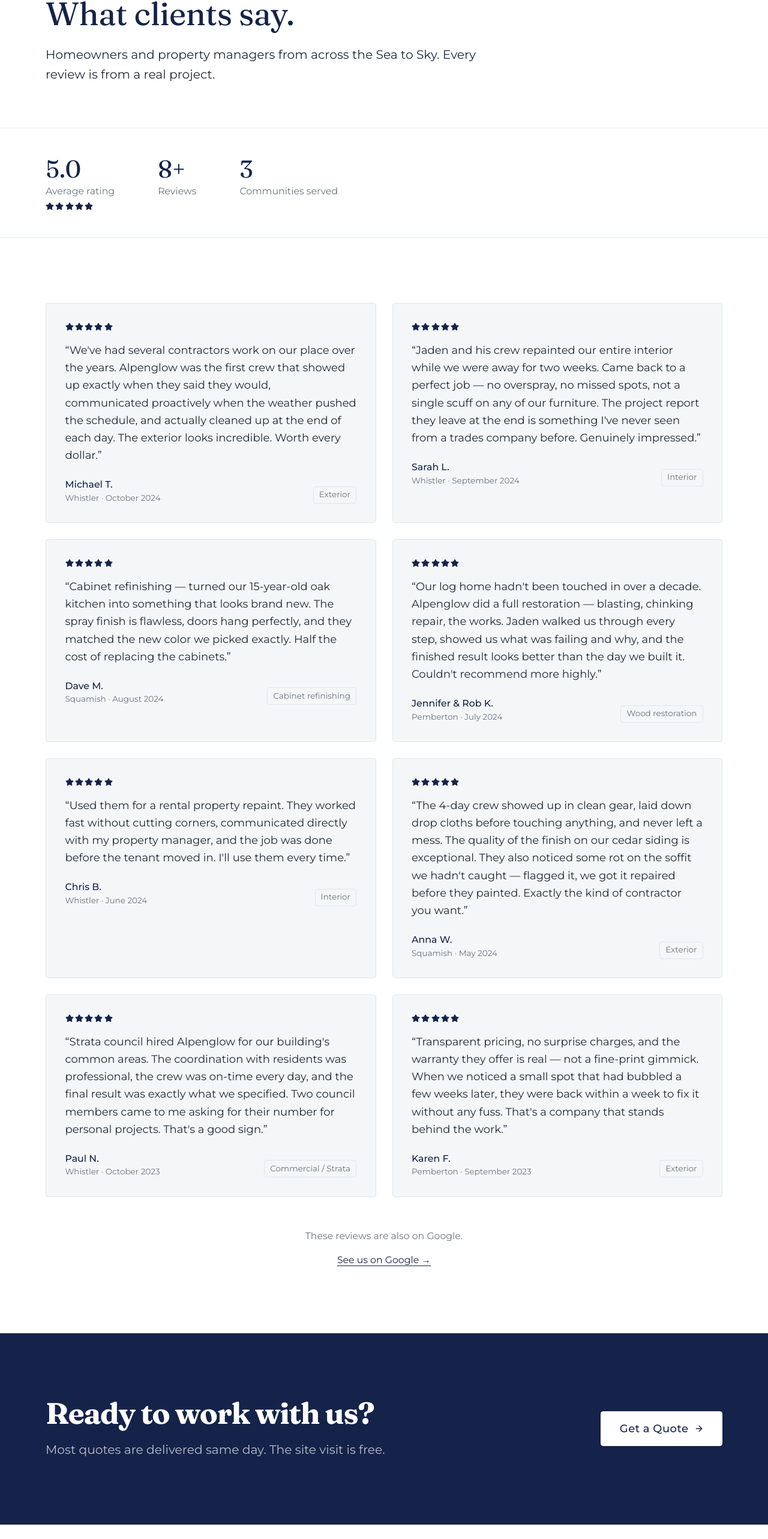
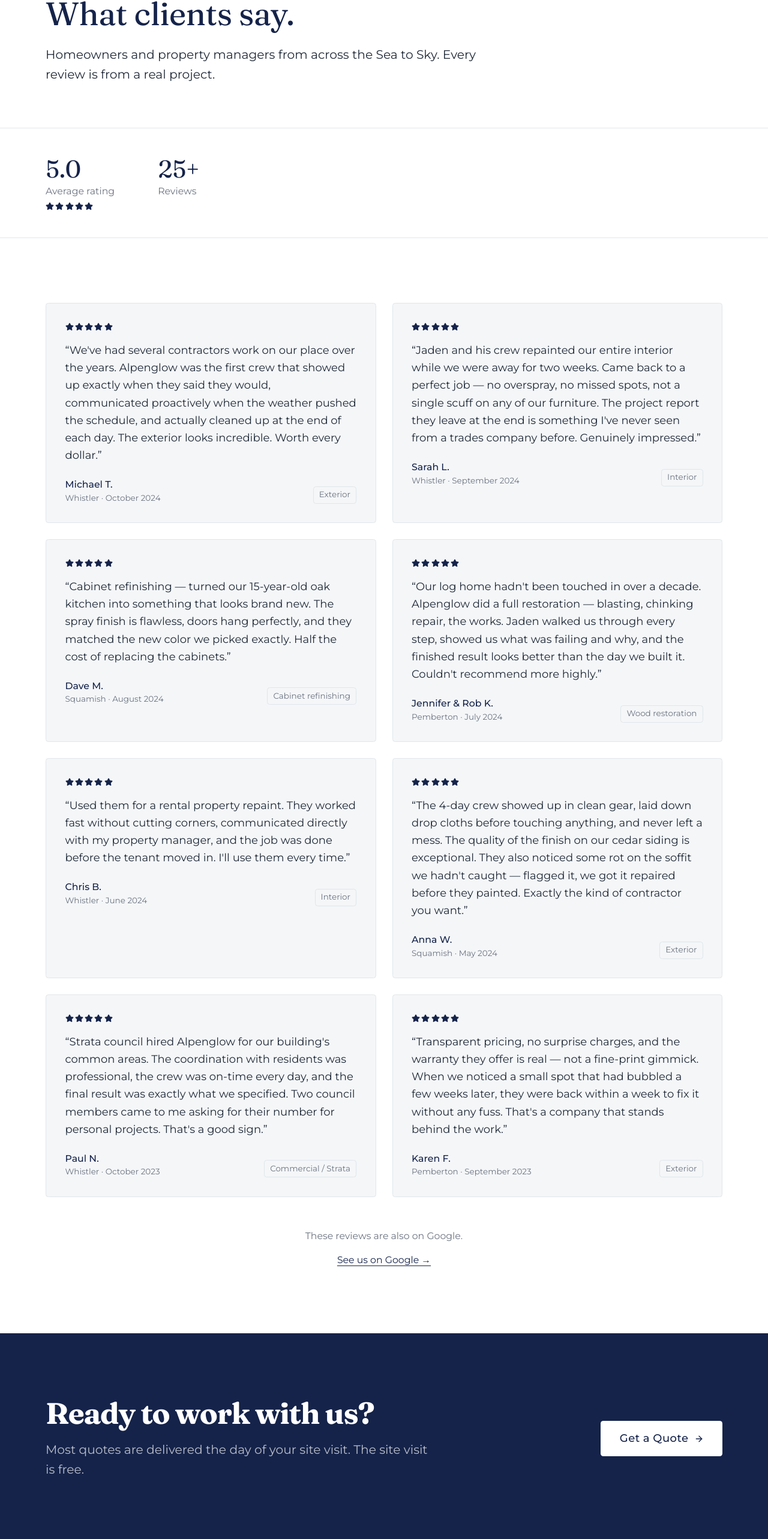
Before and after one commit to jadenlegate/alp-painting, a Next.js app: page /reviews in a window 1280 px wide. Shown: the part 223-2789 px from the top of the page at 60% size. Built offline with nearby package versions, Linux system fonts and the light colour scheme.

Commit message:
Review stat cleanup, required form fields, clarify quote timing

```diff
--- a/src/app/(site)/blog/[slug]/page.tsx
+++ b/src/app/(site)/blog/[slug]/page.tsx
@@ -286,7 +286,7 @@ export default async function BlogPostPage({
 
       <CtaBlock
         heading="Ready to get started?"
-        subline="Most quotes are delivered same day. The site visit is free."
+        subline="Most quotes are delivered the day of your site visit. The site visit is free."
         primaryLabel="Get a Quote"
       />
     </>
--- a/src/app/(site)/contact/page.tsx
+++ b/src/app/(site)/contact/page.tsx
@@ -7,7 +7,7 @@ import { SITE } from "@/lib/site";
 export const metadata: Metadata = {
   title: "Get a Quote",
   description:
-    "Request a quote from Alpenglow Painting. Most quotes delivered same day for projects across Whistler, Pemberton, and Squamish.",
+    "Request a quote from Alpenglow Painting. Most quotes delivered the day of the site visit for projects across Whistler, Pemberton, and Squamish.",
 };
 
 // Contact page — two columns on desktop: form on the left, direct-contact
@@ -26,7 +26,7 @@ export default function ContactPage() {
               Let&rsquo;s talk about your project.
             </h1>
             <p className="mt-5 text-ink text-lg leading-relaxed">
-              Most quotes are delivered same day. Tell us a bit about the
+              Most quotes are delivered the day of your site visit. Tell us a bit about the
               project and we&rsquo;ll get back to you within 24 hours on
               weekdays.
             </p>
--- a/src/app/(site)/page.tsx
+++ b/src/app/(site)/page.tsx
@@ -299,7 +299,7 @@ export default function HomePage() {
 
       <CtaBlock
         heading="Ready to start?"
-        subline="Most quotes are delivered same day."
+        subline="Most quotes are delivered the day of your site visit."
         primaryLabel="Get a Quote"
         primaryHref="/contact"
       />
--- a/src/app/(site)/painters/[location]/page.tsx
+++ b/src/app/(site)/painters/[location]/page.tsx
@@ -185,7 +185,7 @@ export default async function LocationPage({
 
       <CtaBlock
         heading={`Ready to get started in ${loc.name}?`}
-        subline="The site visit is free. Most quotes are delivered same day."
+        subline="The site visit is free. Most quotes are delivered the day of your site visit."
         primaryLabel="Get a Quote"
       />
     </>
--- a/src/app/(site)/process/page.tsx
+++ b/src/app/(site)/process/page.tsx
@@ -224,7 +224,7 @@ export default function ProcessPage() {
       <CtaBlock
         heading="Ready to get started?"
         eyebrow="Get in touch"
-        subline="Most quotes turn around same day. The site visit is free."
+        subline="Most quotes are delivered the day of your site visit. The site visit is free."
         primaryLabel="Get a Quote"
         secondaryLabel="Call (604) 938-4037"
         secondaryHref="tel:+16049384037"
--- a/src/app/(site)/reviews/page.tsx
+++ b/src/app/(site)/reviews/page.tsx
@@ -133,12 +133,8 @@ export default function ReviewsPage() {
               </div>
             </div>
             <div>
-              <div className="font-serif text-4xl text-navy tabular-nums">{REVIEWS.length}+</div>
+              <div className="font-serif text-4xl text-navy tabular-nums">25+</div>
               <div className="mt-1 text-sm text-muted">Reviews</div>
-            </div>
-            <div>
-              <div className="font-serif text-4xl text-navy">3</div>
-              <div className="mt-1 text-sm text-muted">Communities served</div>
             </div>
           </div>
         </Container>
@@ -184,7 +180,7 @@ export default function ReviewsPage() {
 
       <CtaBlock
         heading="Ready to work with us?"
-        subline="Most quotes are delivered same day. The site visit is free."
+        subline="Most quotes are delivered the day of your site visit. The site visit is free."
         primaryLabel="Get a Quote"
       />
     </>
--- a/src/app/(site)/services/cabinet-refinishing/page.tsx
+++ b/src/app/(site)/services/cabinet-refinishing/page.tsx
@@ -199,7 +199,7 @@ export default function CabinetRefinishingPage() {
 
       <CtaBlock
         heading="Want to see what your kitchen could look like?"
-        subline="We'll take a look at the cabinets on-site and give you an honest assessment — and a quote, usually the same day."
+        subline="We'll take a look at the cabinets on-site and give you an honest assessment — and a quote the day of the visit."
       />
     </>
   );
--- a/src/app/(site)/services/exterior-painting/page.tsx
+++ b/src/app/(site)/services/exterior-painting/page.tsx
@@ -201,7 +201,7 @@ export default function ExteriorPaintingPage() {
 
       <CtaBlock
         heading="Ready to repaint the exterior?"
-        subline="Tell us about the project — we'll come take a look and quote it, usually the same day."
+        subline="Tell us about the project — we'll come take a look and quote it, usually the day of the visit."
       />
     </>
   );
--- a/src/app/(site)/services/interior-painting/page.tsx
+++ b/src/app/(site)/services/interior-painting/page.tsx
@@ -266,7 +266,7 @@ export default function InteriorPaintingPage() {
 
       <CtaBlock
         heading="Ready for a fresh interior?"
-        subline="Tell us about your space — we'll come see it and quote it, usually the same day."
+        subline="Tell us about your space — we'll come see it and quote it, usually the day of the visit."
         primaryLabel="Get a Quote"
       />
     </>
--- a/src/components/ContactForm.tsx
+++ b/src/components/ContactForm.tsx
@@ -67,8 +67,7 @@ export function ContactForm() {
           <h3 className="font-serif text-2xl">Thanks — we got it.</h3>
         </div>
         <p className="text-ink leading-relaxed">
-          We&rsquo;ll be in touch within 24 hours on weekdays. Most quotes are
-          delivered same day. If it&rsquo;s urgent, call us at{" "}
+          We&rsquo;ll be in touch within 24 hours on weekdays to book your free site visit — most quotes are delivered the day of that visit. If it&rsquo;s urgent, call us at{" "}
           <a href="tel:+16049384037" className="text-navy underline">
             (604) 938-4037
           </a>
@@ -85,7 +84,7 @@ export function ContactForm() {
         <Field label="Email" name="email" type="email" required />
         <Field label="Phone" name="phone" type="tel" required />
         <div>
-          <Label>Project location</Label>
+          <Label required>Project location</Label>
           <select
             name="location"
             required
@@ -125,10 +124,11 @@ export function ContactForm() {
       </div>
 
       <div>
-        <Label>Tell us about your project</Label>
+        <Label required>Tell us about your project</Label>
         <textarea
           name="project"
           rows={4}
+          required
           className="mt-1.5 w-full border border-border rounded-sm bg-surface px-3 py-2.5 text-sm focus:outline-none focus:border-navy"
           placeholder="Size of the space, timing you're targeting, anything we should know…"
         />
@@ -174,17 +174,17 @@ export function ContactForm() {
       </Button>
 
       <p className="text-xs text-muted">
-        We respond within 24 hours on weekdays. Most quotes are delivered the
-        same day.
+        We respond within 24 hours on weekdays to book a free site visit. Most quotes are delivered the day of that visit.
       </p>
     </form>
   );
 }
 
-function Label({ children }: { children: React.ReactNode }) {
+function Label({ children, required }: { children: React.ReactNode; required?: boolean }) {
   return (
     <label className="text-xs uppercase tracking-widest text-navy font-medium">
       {children}
+      {required && <span className="text-alpine ml-1" aria-hidden="true">*</span>}
     </label>
   );
 }
@@ -202,7 +202,7 @@ function Field({
 }) {
   return (
     <div>
-      <Label>{label}</Label>
+      <Label required={required}>{label}</Label>
       <input
         type={type}
         name={name}
```
